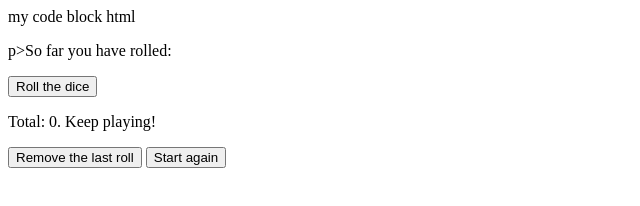
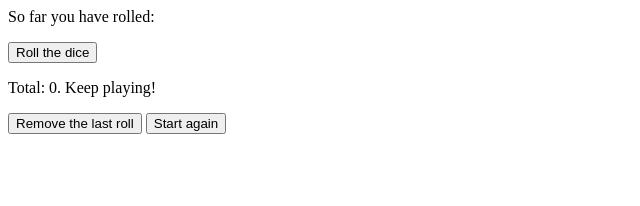
Before and after one commit to Vahi1992/code-blocks, a plain HTML site: page index.html in a window 1280 px wide. Shown: the whole page, without its empty margins (0-640 px from the left). Drawn offline with Linux system fonts and the light colour scheme.

Commit message:
Update index.html

```diff
--- a/index.html
+++ b/index.html
@@ -1,7 +1,6 @@
 <html>
 
-<p>my code block html</p>
-p>So far you have rolled:</p>
+<p>So far you have rolled:</p>
 <ul id="list"></ul>
 <button id="button_roll">Roll the dice</button>
 <p>Total: <span id="total">0</span>. <span id="info">Keep playing!</span></p>
```
